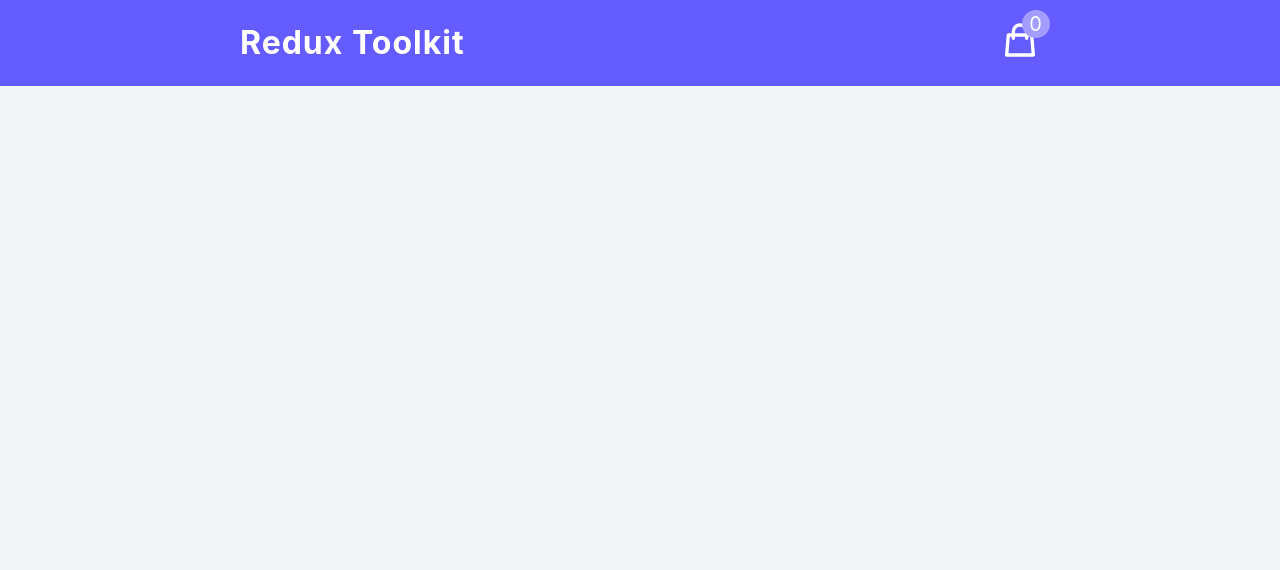
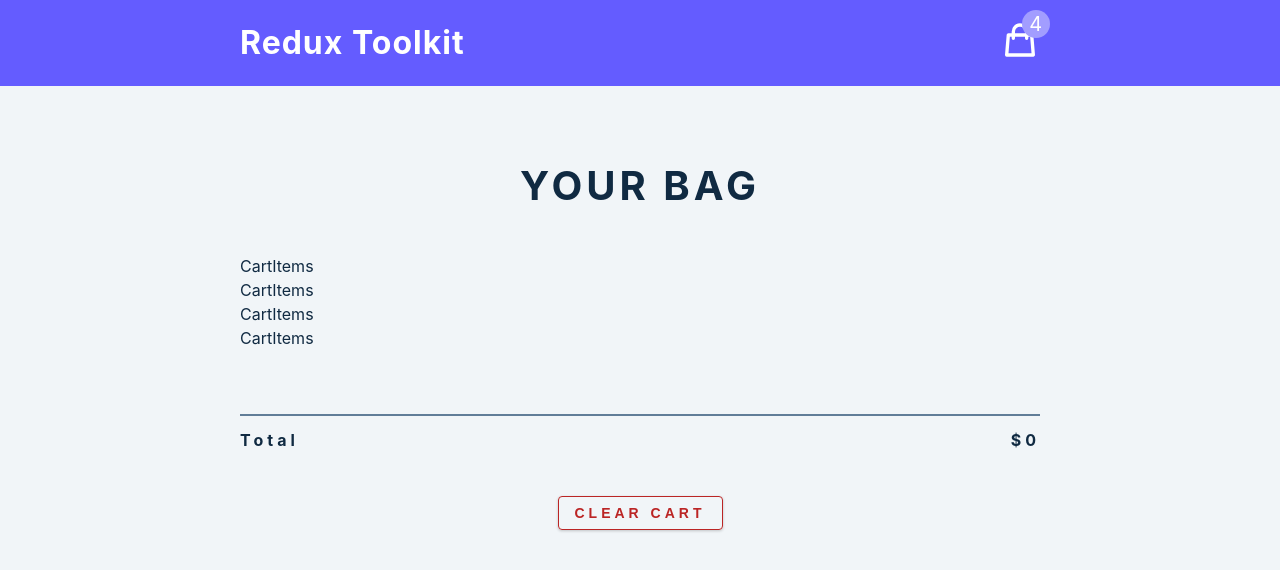
Before and after one commit to Remmy-coder/Reduxtoolkit, a React (Create React App) app: page / in a window 1280 px wide. Shown: the top 570 px of the page. Built offline with nearby package versions, Linux system fonts and the light colour scheme.

Commit message:
rendering list with useSelector

```diff
--- a/src/App.js
+++ b/src/App.js
@@ -1,8 +1,11 @@
 import Navbar from "./components/Navbar";
+import CartContainer from "./components/CartContainer";
+
 function App() {
   return (
     <main>
       <Navbar />
+      <CartContainer />
     </main>
   )
 }
--- /dev/null
+++ b/src/components/CartContainer.js
@@ -0,0 +1,38 @@
+import CartItem from './CartItem'
+import { useSelector } from 'react-redux'
+
+const CartContainer = () => {
+    const {cartItems, total, amount } = useSelector((store)=> store.cart)
+
+    if (amount < 1){
+        return <section className='cart'>
+            <header>
+                <h2>your bag</h2>
+                <h4 className='empty-cart'>is currently empty</h4>
+            </header>
+        </section>
+    }
+  return (
+    <section className='cart' >
+        <header>
+            <h2>your bag</h2>
+            <div>
+                {cartItems.map((item)=>{
+                    return <CartItem key={item.id} {...item} />
+                })}
+            </div>
+        </header>
+        <footer>
+            <hr/>
+            <div className='cart-total'>
+                <h4>
+                    total <span>${total}</span>
+                </h4>
+            </div>
+            <button className='btn clear-btn'>clear cart</button>
+        </footer>
+    </section>
+  )
+}
+
+export default CartContainer
--- /dev/null
+++ b/src/components/CartItem.js
@@ -0,0 +1,9 @@
+import React from 'react'
+
+const CartItem = () => {
+  return (
+    <div>CartItems</div>
+  )
+}
+
+export default CartItem
--- a/src/features/cart/cartSlice.js
+++ b/src/features/cart/cartSlice.js
@@ -3,7 +3,7 @@
 
 const initialState = {
     cartItems: cartItems,
-    amount: 0,
+    amount: 4,
     total: 0,
     isLoading: true,
 };
```
